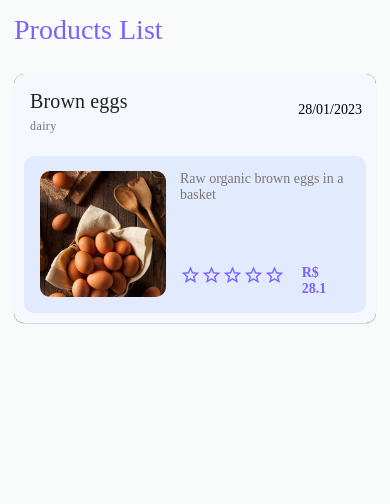
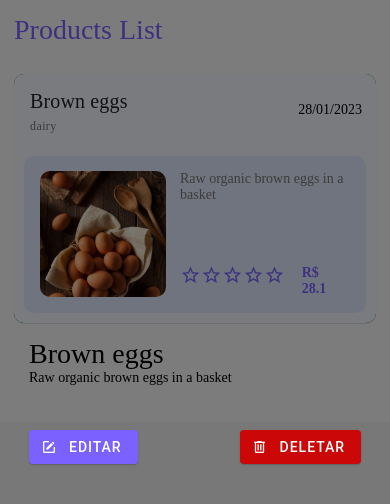
Before and after one commit to pedrobadm7/coodesh-challenge, a React Native app: screen / in a window 390 px wide. Shown: the top 504 px of the page. Built offline with nearby package versions, Linux system fonts and the light colour scheme.

Commit message:
Create ListProductModal

```diff
--- /dev/null
+++ b/src/components/modal/index.tsx
@@ -0,0 +1,74 @@
+import { Modal, Portal, Text, Button, Provider } from 'react-native-paper';
+import { Product } from '../../models/Product';
+import { COLOR } from '../../styles/themes';
+import * as S from './styles';
+
+interface ModalProps {
+  product: Product
+}
+
+const containerStyle = {
+  backgroundColor: 'white',
+  marginLeft: 15,
+  marginRight: 15,
+  borderRadius: 8,
+};
+
+const image0 = require('../../assets/images/0.jpg');
+
+export function ListProductModal({product}: ModalProps) {
+  return (
+    <Provider>
+      <Portal>
+        <Modal
+          visible={true}
+          contentContainerStyle={containerStyle}
+        >
+          <S.ProductImage
+            source={image0}
+            resizeMode='stretch'
+          />
+          <S.ModalContainer
+          >
+            <S.TitleContainer>
+              <S.Title>
+                {product.title}
+              </S.Title>
+              <S.Description>
+                {product.description}
+              </S.Description>
+
+            </S.TitleContainer>
+
+            <S.ButtonContainer>
+              <Button
+                style={{
+                  marginTop: 30,
+                  marginVertical: 15
+                }}
+                color={COLOR.PURPLE_500}
+                icon='square-edit-outline'
+                mode='contained'
+              >
+             Editar
+              </Button>
+
+              <Button
+                style={{
+                  marginTop: 30,
+                  marginVertical: 15
+                }}
+                color={COLOR.DANGER_500}
+                icon='trash-can-outline'
+                mode='contained'
+              >
+             Deletar
+              </Button>
+            </S.ButtonContainer>
+          </S.ModalContainer>
+
+        </Modal>
+      </Portal>
+    </Provider>
+  );
+}
--- /dev/null
+++ b/src/components/modal/styles.ts
@@ -0,0 +1,39 @@
+import {Image} from 'react-native';
+import {Text} from 'react-native-paper';
+import styled from 'styled-components/native';
+import {FONT_FAMILY_REGULAR, SPACING} from '../../styles/themes';
+
+export const ProductImage = styled(Image)`
+  width: 100%;
+  height: 70%;
+  margin-top: -${SPACING.S7}px;
+  border-top-right-radius: ${SPACING.S0_57}px;
+  border-top-left-radius: ${SPACING.S0_57}px;
+`;
+
+export const ModalContainer = styled.View`
+  flex: 1;
+  justify-content: space-between;
+`;
+
+export const TitleContainer = styled.View`
+  align-items: flex-start;
+  padding: ${SPACING.S1}px;
+`;
+
+export const ButtonContainer = styled.View`
+  flex-direction: row;
+  justify-content: space-between;
+  padding: 0 ${SPACING.S1}px;
+  border-bottom-right-radius: 8px;
+  border-bottom-left-radius: 8px;
+`;
+
+export const Title = styled(Text)`
+  font-family: ${FONT_FAMILY_REGULAR};
+  font-size: ${SPACING.S2}px;
+`;
+
+export const Description = styled(Text)`
+  font-family: ${FONT_FAMILY_REGULAR};
+`;
--- a/src/styles/themes.ts
+++ b/src/styles/themes.ts
@@ -98,6 +98,7 @@ export const SPACING = {
   S0_125: DEFAULT_FONT_SIZE * 0.125,
   S0_25: DEFAULT_FONT_SIZE * 0.25,
   S0_5: DEFAULT_FONT_SIZE * 0.5,
+  S0_57: DEFAULT_FONT_SIZE * 0.57,
   S0_6: DEFAULT_FONT_SIZE * 0.6,
   S0_75: DEFAULT_FONT_SIZE * 0.75,
   S1: DEFAULT_FONT_SIZE,
--- a/src/views/Lists/product-list/index.tsx
+++ b/src/views/Lists/product-list/index.tsx
@@ -1,10 +1,11 @@
-/* eslint-disable @typescript-eslint/no-var-requires */
 import {  Card, Text } from 'react-native-paper';
-import { COLOR,  DEFAULT_BORDER_RADIUS, FONT_FAMILY_BOLD, SPACING } from '../../../styles/themes';
+import { COLOR,  DEFAULT_BORDER_RADIUS, SPACING } from '../../../styles/themes';
 import * as S from './styles';
 import { Product } from '../../../models/Product';
 import { Header } from '../../../components/header';
 import { StarRating } from '../../../components/star-rating';
+import { ListProductModal } from '../../../components/modal';
+
 
 const product = {
   title: 'Brown eggs',
@@ -21,7 +22,9 @@ const image0 = require('../../../assets/images/0.jpg');
 
 export function ProductList() {
   return (
+    <>
       <S.Container>
+
         <Header title='Products List' />
 
         <S.CardContainer>
@@ -60,5 +63,7 @@ export function ProductList() {
           </Card>
         </S.CardContainer>
       </S.Container>
+      <ListProductModal  product={product}/>
+    </>
   );
 }
```
Also changed, not shown: .eslintrc.json. Lines whose indentation alone changed are shown as unchanged.
